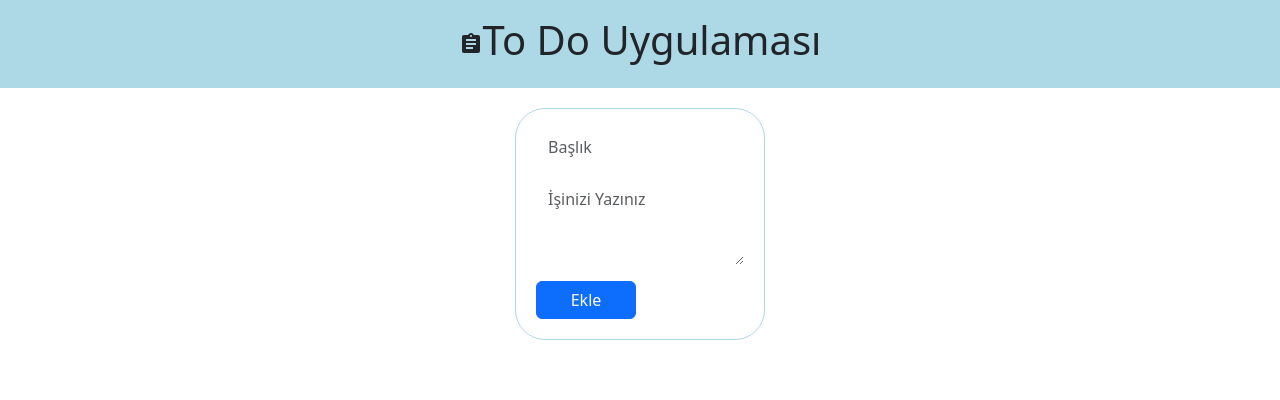
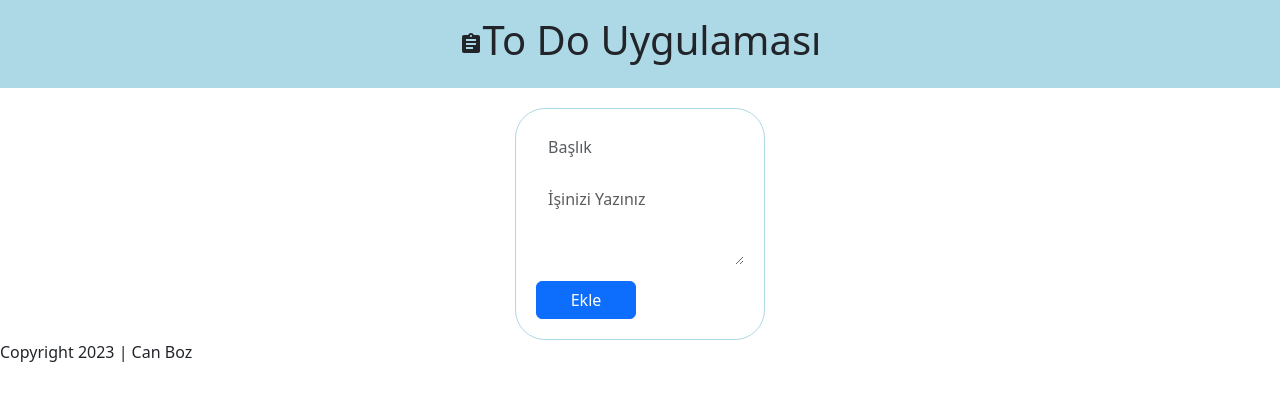
Before and after one commit to erennkazan/react-todo, a React (Create React App) app: page / in a window 1280 px wide. Shown: the top 400 px of the page. Built offline with nearby package versions, Linux system fonts and the light colour scheme.

Commit message:
footer component created

```diff
--- a/src/App.js
+++ b/src/App.js
@@ -3,6 +3,7 @@ import Task from './Task';
 import CreateTask from './CreateTask';
 import Header from './Header';
 import { useState } from 'react';
+import Footer from './Footer';
 
 function App() {
  const [tasks, setTasks] = useState([]);
@@ -26,7 +27,7 @@ function App() {
     <div className="App">
       <Header/>
       <CreateTask onAdd={addTask}/>
-      <div className='row'>
+      <div className='container'>
       {tasks.map((taskItem,index)=>{
         return(
           <Task
@@ -39,7 +40,7 @@ function App() {
         )
       })}
       </div>
-
+     <Footer/>
     </div>
   );
 }
--- /dev/null
+++ b/src/Footer.jsx
@@ -0,0 +1,12 @@
+import React from 'react'
+
+function Footer() {
+    const date = new Date();
+  return (
+    <footer>
+        <p>Copyright {date.getFullYear()} | Can Boz</p>
+    </footer>
+  )
+}
+
+export default Footer
```
